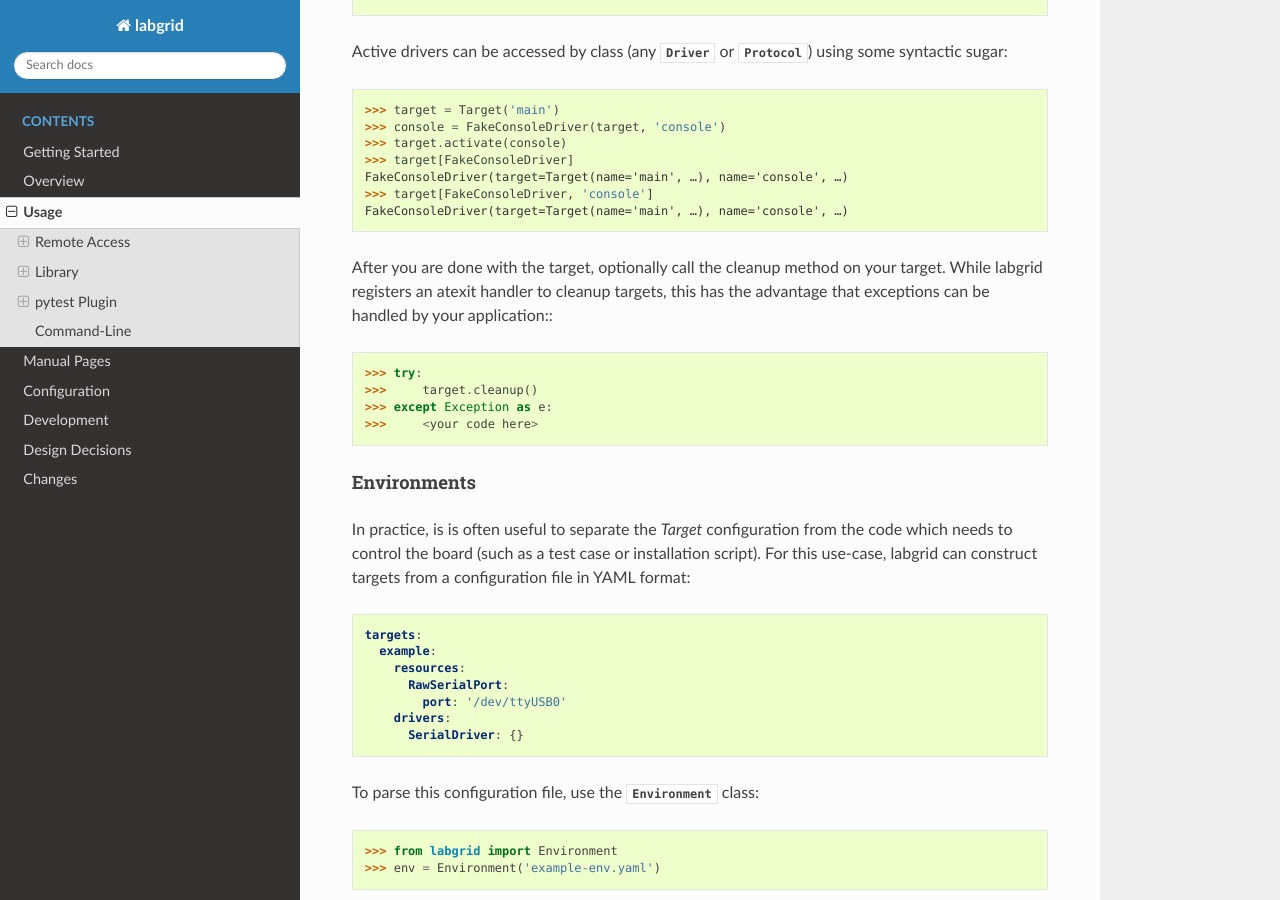
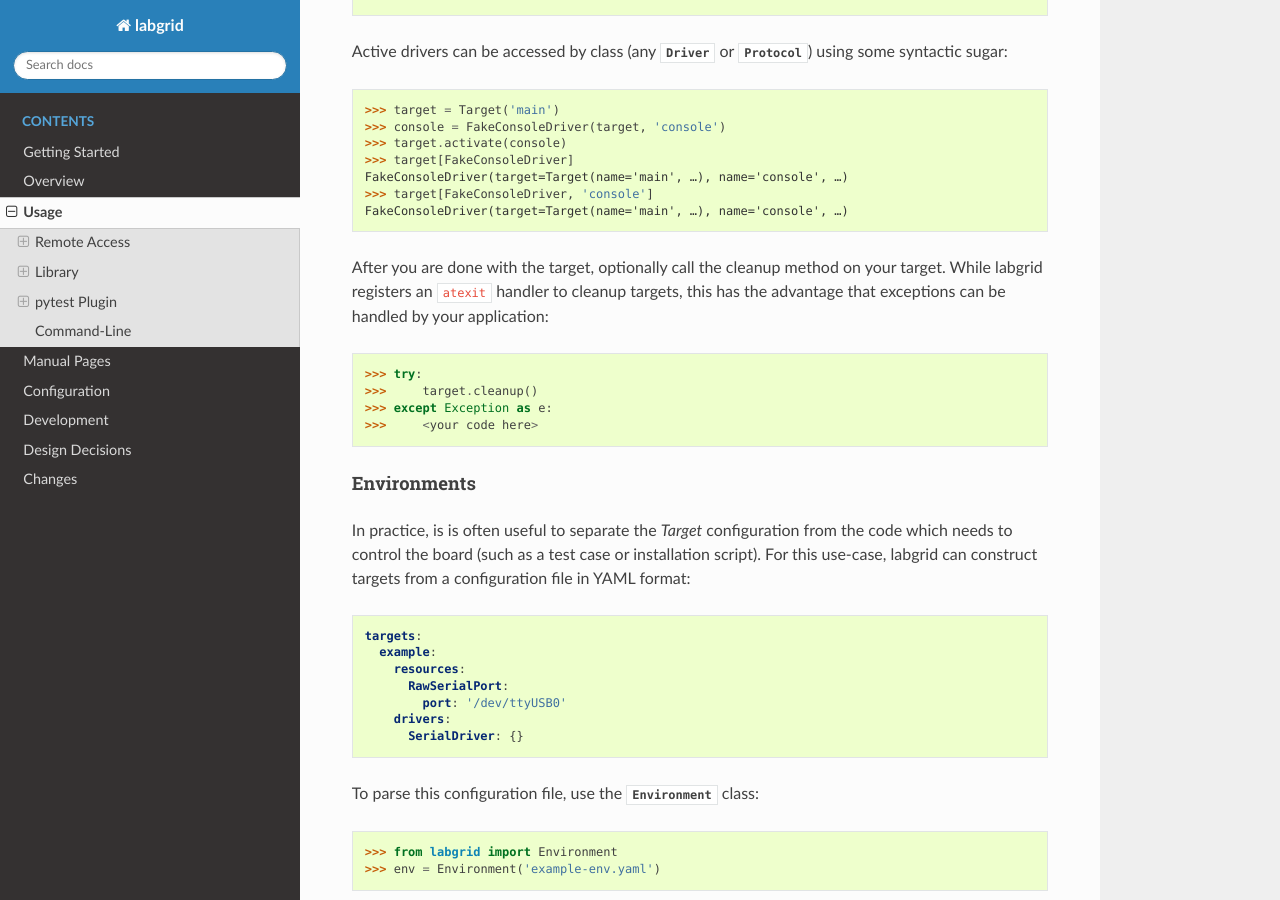
Before and after one commit to labgrid-project/labgrid, a Sphinx documentation site: the page built from doc/usage.rst, in a window 1280 px wide and 900 px high, scrolled down 4127 px. Built offline with Sphinx 7.4.7 and the Read the Docs theme 2.0.0, drawn with Linux system fonts in a browser that asks for light colours; pages that are not in the unit, such as notebooks, are missing from menus.

```diff
--- a/doc/usage.rst
+++ b/doc/usage.rst
@@ -229,8 +229,8 @@ Active drivers can be accessed by class (any :any:`Driver <labgrid.driver>` or
   FakeConsoleDriver(target=Target(name='main', …), name='console', …)
 
 After you are done with the target, optionally call the cleanup method on your
-target. While labgrid registers an atexit handler to cleanup targets, this has
-the advantage that exceptions can be handled by your application:::
+target. While labgrid registers an ``atexit`` handler to cleanup targets, this has
+the advantage that exceptions can be handled by your application::
 
   >>> try:
   >>>     target.cleanup()
```
